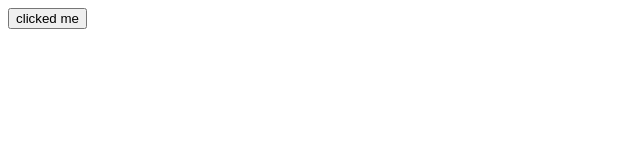
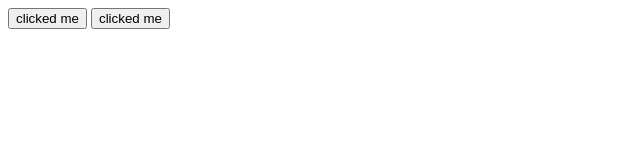
Before and after one commit to haythem-said/Git_Course, a plain HTML site: page index.html in a window 1280 px wide. Shown: the whole page, without its empty margins (0-640 px from the left). Drawn offline with Linux system fonts and the light colour scheme.

Commit message:
add second button

```diff
--- a/index.html
+++ b/index.html
@@ -9,5 +9,7 @@
 </head>
 <body>
     <button > clicked me</button>
+    <button > clicked me</button>
+
 </body>
 </html>
```
